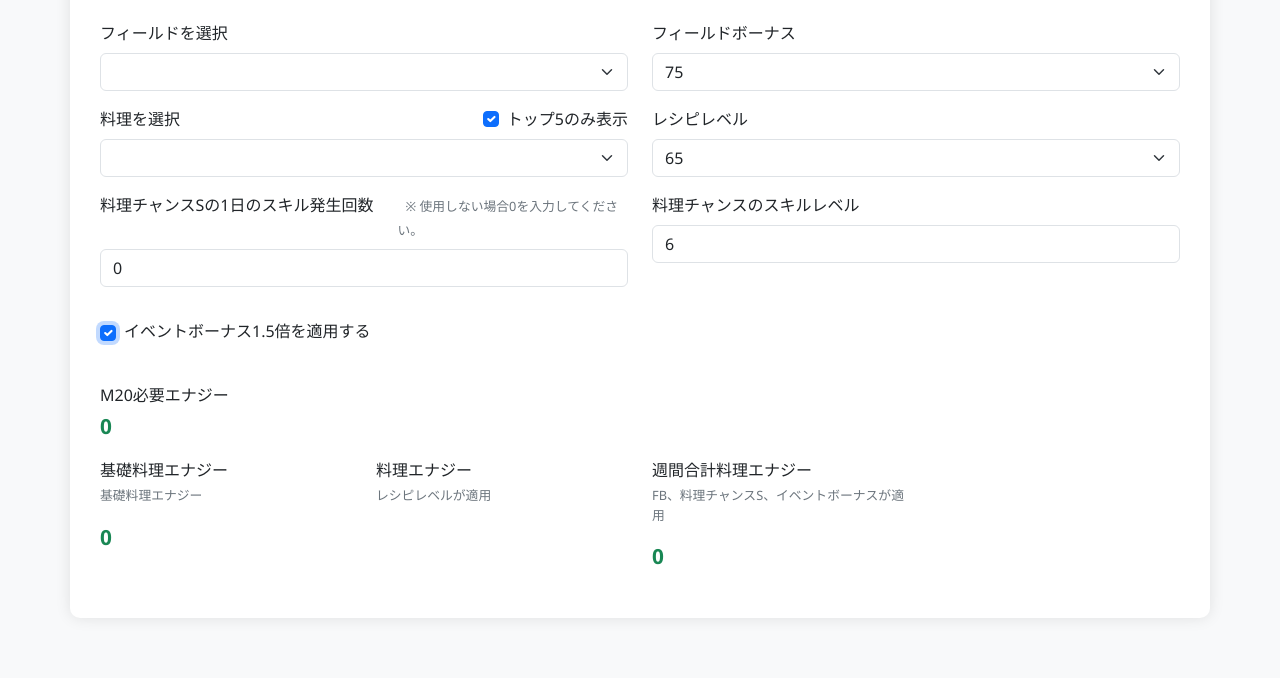
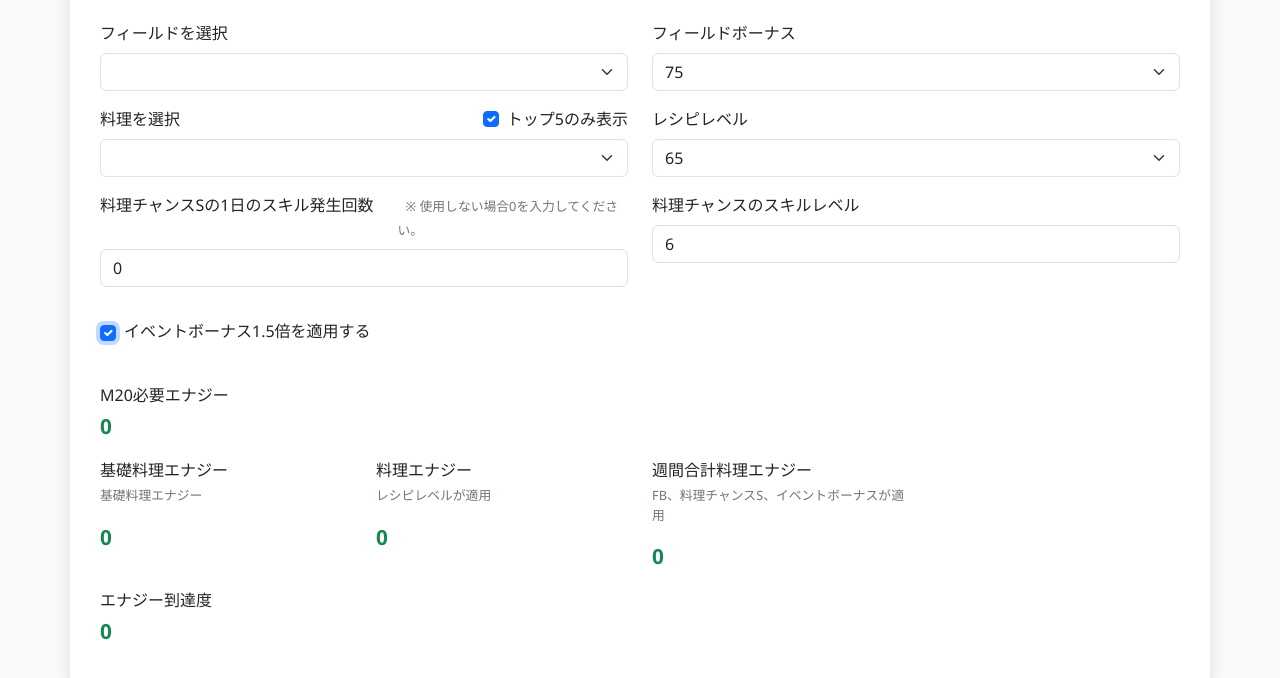
Before and after one commit to chibouaudio/go-app, a plain HTML site: page web/html/energy_calc.html in a window 1280 px wide. Both pictures are taken after a click on the checkbox "イベントボーナス1.5倍を適用する". Shown: the part 174-852 px from the top of the page. Drawn offline with nearby package versions, Linux system fonts and the light colour scheme; no server answers.

Commit message:
過不足計算とコードの整頓

```diff
--- a/web/html/energy_calc.html
+++ b/web/html/energy_calc.html
@@ -89,6 +89,10 @@
                 <p class="desc">FB、料理チャンスS、イベントボーナスが適用</p>
                 <p id="resultWeeklyEnergy" class="mb-0">0</p>
             </div>
+            <div class="mb-3">
+                <label class="form-label mb-1">エナジー到達度</label>
+                <p id="resultIsEnergyRequirementMet" class="mb-0">0</p>
+            </div>
         </div>
     </div>
     <script src="/web/js/energy_calc.js"></script>
--- a/web/js/energy_calc.js
+++ b/web/js/energy_calc.js
@@ -11,32 +11,20 @@ document.addEventListener('DOMContentLoaded', async () => {
     const resultBaseRecipeEnergy = document.getElementById('resultBaseRecipeEnergy');
     const resultRecipeEnergy = document.getElementById('resultRecipeEnergy');
     const resultWeeklyEnergy = document.getElementById('resultWeeklyEnergy');
+    const resultIsEnergyRequirementMet = document.getElementById('resultIsEnergyRequirementMet');
 
     const MAX_FIELD_BONUS = 75;
     const MAX_RECIPE_LEVEL = 65;
     const MAX_SKILL_LEVEL = 6;
 
-    // フィールド名変更時：M20必要エナジーのみ再計算
-    selectFieldName.addEventListener('change', () => {
-        const fieldName = selectFieldName.value;
-        resultM20Energy.textContent = '';
-        if (fieldName) calcM20Energy(fieldName);
-    });
-
-    // 料理・レシピレベル・スキル発生回数変更時：基礎料理エナジーと料理エナジーを再計算
+    // イベントリスナー設定
+    selectFieldName.addEventListener('change', updateRecipeEnergies);
     recipesList.addEventListener('change', updateRecipeEnergies);
     recipeLevel.addEventListener('change', updateRecipeEnergies);
     skillChance.addEventListener('input', updateRecipeEnergies);
     skillLevel.addEventListener('change', updateRecipeEnergies);
     filterEvent.addEventListener('change', updateRecipeEnergies);
-
-    fieldBonus.addEventListener('change', () => {
-        const fieldName = selectFieldName.value;
-        if (fieldName) {
-            calcM20Energy(fieldName);
-        }
-        updateRecipeEnergies();
-    });
+    fieldBonus.addEventListener('change', updateRecipeEnergies);
 
     // 初期化
     await loadFieldNames();
@@ -44,48 +32,45 @@ document.addEventListener('DOMContentLoaded', async () => {
     setFieldBonusOptions();
     setRecipeLevel();
     setSkillLevel();
-    updateRecipeEnergies();
 
     // --- 関数定義 ---
 
-    // M20必要エナジーをAPIから取得・表示
-    async function calcM20Energy(fieldName) {
-        try {
-            const response = await fetch('/api/calcEnergy', {
-                method: 'POST',
-                headers: { 'Content-Type': 'application/json' },
-                body: JSON.stringify({ fieldName, RankType: "マスター", RankNumber: 20 })
-            });
-            if (!response.ok) throw new Error('データ取得APIエラー');
-            const data = await response.json();
-            resultM20Energy.textContent = Intl.NumberFormat('ja-JP').format(data.energyRequiredForM20);
-        } catch (error) {
-            resultM20Energy.textContent = '';
-            console.error('データ取得エラー:', error);
-        }
-    }
-
     // 料理・レシピレベル・スキル発生回数変更時の再計算
     async function updateRecipeEnergies() {
+        const m20Energy = await calcM20Energy(selectFieldName.value);
+
         const baseEnergy = getSelectedRecipeEnergy();
-        if (baseEnergy) {
-            resultBaseRecipeEnergy.textContent = Intl.NumberFormat('ja-JP').format(baseEnergy);
-        } else {
-            resultBaseRecipeEnergy.textContent = '0';
-            resultRecipeEnergy.textContent = '0';
-        }
-        let energy = await calcRecipeBonus(recipeLevel.value, baseEnergy);
-        if (energy !== 0) {
-            resultRecipeEnergy.textContent = Intl.NumberFormat('ja-JP').format(energy);
-        }
-        const weeklyEnergy = await calcWeeklyEnergy(
+        const energy = await getDishEnergy(recipeLevel.value, baseEnergy);
+        const weeklyEnergy = await getWeeklyDishEnergy(
             energy,
             parseInt(skillLevel.value),
             parseFloat(skillChance.value),
             parseFloat(fieldBonus.value),
             filterEvent.checked
         );
+        if (weeklyEnergy === null) {
+            return;
+        }
+
+        resultM20Energy.textContent = Intl.NumberFormat('ja-JP').format(m20Energy);
+        resultBaseRecipeEnergy.textContent = Intl.NumberFormat('ja-JP').format(baseEnergy);
+        resultRecipeEnergy.textContent = Intl.NumberFormat('ja-JP').format(energy);
         resultWeeklyEnergy.textContent = Intl.NumberFormat('ja-JP').format(weeklyEnergy);
+
+        // 両方の値が取得できている場合のみ requiredM20Energy を実行
+        if (m20Energy != null && weeklyEnergy != null && m20Energy !== '' && weeklyEnergy !== '') {
+            const diff = requiredM20Energy(m20Energy, weeklyEnergy);
+            if (resultIsEnergyRequirementMet) {
+                resultIsEnergyRequirementMet.textContent = Intl.NumberFormat('ja-JP').format(diff);
+                if (diff < 0) {
+                    resultIsEnergyRequirementMet.classList.add('text-danger');
+                    resultIsEnergyRequirementMet.classList.remove('text-success');
+                } else {
+                    resultIsEnergyRequirementMet.classList.add('text-success');
+                    resultIsEnergyRequirementMet.classList.remove('text-danger');
+                }
+            }
+        }
     }
 
     // 週エナジーをAPIから取得・表示
@@ -98,7 +83,7 @@ document.addEventListener('DOMContentLoaded', async () => {
      * @param {boolean} filterEvent - イベントフィルターの有無
      * @returns {Promise<number>} 週エナジーの値
      */
-    async function calcWeeklyEnergy(energy, skillLevel, skillActivationsPerDay, fieldBonus, filterEvent) {
+    async function getWeeklyDishEnergy(energy, skillLevel, skillActivationsPerDay, fieldBonus, filterEvent) {
         try {
             const response = await fetch(`/api/calcWeeklyEnergy`, {
                 method: 'POST',
@@ -120,10 +105,30 @@ document.addEventListener('DOMContentLoaded', async () => {
         }
     }
 
+    // M20必要エナジーをAPIから取得・表示
+    async function calcM20Energy(fieldName) {
+        if (!fieldName) {
+            return 0;
+        }
+        try {
+            const response = await fetch('/api/calcEnergy', {
+                method: 'POST',
+                headers: { 'Content-Type': 'application/json' },
+                body: JSON.stringify({ fieldName, RankType: "マスター", RankNumber: 20 })
+            });
+            if (!response.ok) throw new Error('エナジー計算APIエラー');
+            const data = await response.json();
+            return data.energyRequiredForM20;
+        } catch (error) {
+            console.error('エナジー計算APIエラー:', error);
+            return 0;
+        }
+    }
+
     // レシピレベル・基礎エナジーから料理エナジーを計算し、値を返す
-    async function calcRecipeBonus(level, baseEnergy) {
+    async function getDishEnergy(recipeLevel, baseEnergy) {
         try {
-            const response = await fetch(`/api/getRecipeBonus?level=${encodeURIComponent(level)}`);
+            const response = await fetch(`/api/getRecipeBonus?level=${encodeURIComponent(recipeLevel)}`);
             if (!response.ok) throw new Error('レシピボーナス取得エラー');
             const data = await response.json();
             let bonus = 1 + (data / 100);
@@ -189,6 +194,15 @@ document.addEventListener('DOMContentLoaded', async () => {
         }
     }
 
+    function requiredM20Energy(m20Energy, resultWeeklyEnergy) {
+        if (selectFieldName.value !== '' && resultWeeklyEnergy !== '') {
+            const result = resultWeeklyEnergy - m20Energy;
+            return Math.round(result * 100) / 100;
+        } else {
+            return 0;
+        }
+    }
+
     // フィールドボーナスの選択肢を0～MAX_FIELD_BONUSまで5刻みで生成
     function setFieldBonusOptions() {
         fieldBonus.innerHTML = '';
```
